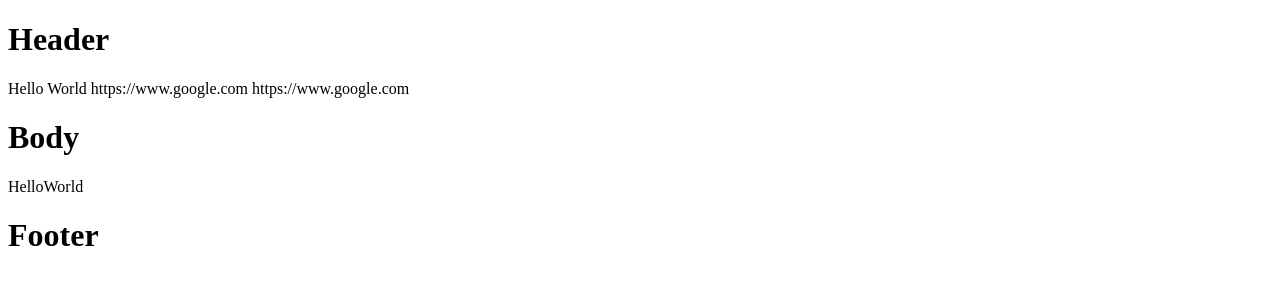
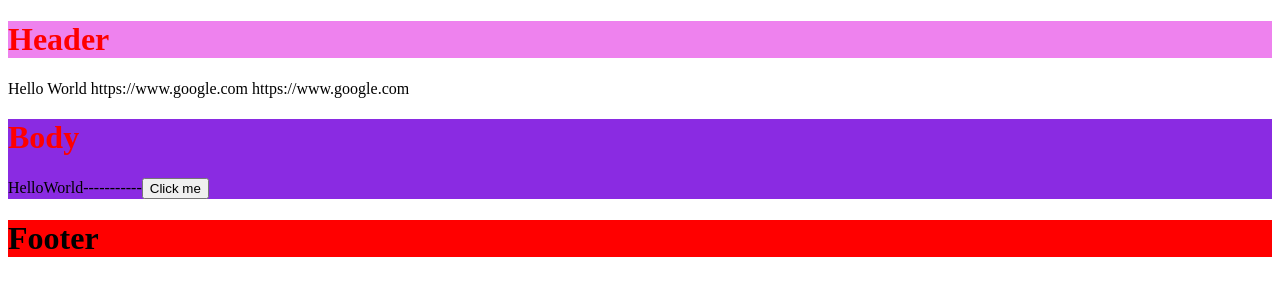
Before and after one commit to ElangovanPro/React, a React (Vite) app: page / in a window 1280 px wide. Shown: the top 300 px of the page. Built offline with nearby package versions, Linux system fonts and the light colour scheme.

Commit message:
css,dom functions

```diff
--- a/App.js
+++ b/App.js
@@ -18,6 +18,5 @@ const value2="World";
 );
 }
 
-
 const root=ReactDOM.createRoot(document.getElementById("root"));
 root.render(<AppLayout/>);
--- a/package.json
+++ b/package.json
@@ -4,7 +4,7 @@
   "description": "react app",
   "scripts": {
     "start": "parcel index.html",
-    "build":"parcel build index.html",
+    "build": "parcel build index.html",
     "test": "jest"
   },
   "repository": {
@@ -22,7 +22,8 @@
   },
   "dependencies": {
     "react": "^19.1.1",
-    "react-dom": "^19.1.1"
+    "react-dom": "^19.1.1",
+    "tailwind": "^4.0.0"
   },
   "browserlist": [
     "last 2 chrome versions",
--- /dev/null
+++ b/src/components/Body/Body.css
@@ -0,0 +1,6 @@
+#main{
+    background-color: blueviolet;
+}
+.bodyButton{
+    cursor: pointer;
+}
--- a/src/components/Body/Body.js
+++ b/src/components/Body/Body.js
@@ -1,17 +1,33 @@
+import './Body.css';
+
 
 //destruture using props
 const Body=(props)=>{
 
-console.log(props);
+// console.log(props);
 
-const {arg1,arg2}=props;
+let {arg1,arg2}=props;
+
+
+//internal css
+const styleBody=
+{
+    color:"red"
+};
 
     return (
-    <>
-    <h1>Body</h1>
+    <main id="main">
+    <h1 style={styleBody}>Body</h1>
     {arg1}
-    {arg2}
-    </>
+    {arg2 +"-----------"}
+    <button className='bodyButton' onClick={
+        ()=>{
+        console.log("Before Button clicked "+arg2);
+        arg2="react";
+        console.log("After Button clicked "+arg2);
+    }
+    }>Click me</button>
+    </main>
     );
 }
 
--- /dev/null
+++ b/src/components/Footer/Footer.css
@@ -0,0 +1,3 @@
+.footer{
+    background-color: red;
+}
--- a/src/components/Footer/Footer.js
+++ b/src/components/Footer/Footer.js
@@ -1,3 +1,5 @@
+
+import './Footer.css';
 
 
 export const footerLink="https://www.google.com";
@@ -5,12 +7,12 @@ export const footerLink="https://www.google.com";
 export const footerLink1="https://www.google.com";
 
 
-
+//external css
 const Footer=()=>{
     return (
-    <>
+    <footer className="footer">
     <h1>Footer</h1>
-    </>
+    </footer>
     );
 }
 
--- a/src/components/Header/Header.js
+++ b/src/components/Header/Header.js
@@ -3,14 +3,20 @@ import { URL1, URL2 } from "../constants/constants";
 
 //on the fly destructing
 const Header=({arg1, arg2})=>{
+//inline css
     return (
-    <>
-    <h1>Header</h1>
+    <header>
+    <h1 style={
+        {
+            backgroundColor:"violet",
+            color:"red"
+        }
+    }>Header</h1>
     {arg1+" "}
     {arg2+" "}
     {URL1+" "}
     {URL2+" "}
-    </>
+    </header>
     );
 }
 
```
Also changed, not shown: React 1.2.txt (deleted), React 1.3.txt (deleted), React 1.4.txt (deleted), React 1.5.txt (deleted), 1 other file (tests, documents, lock files or other folders).
